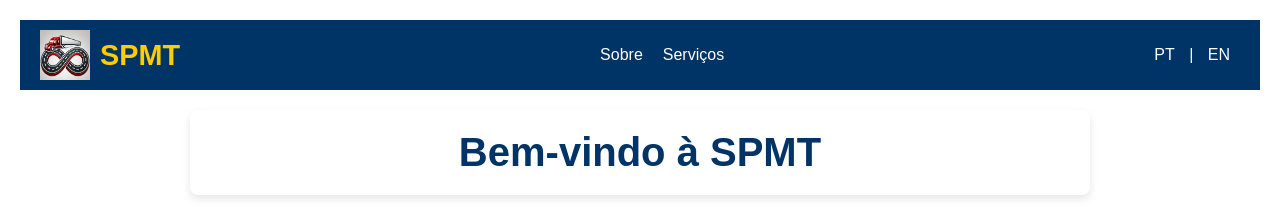
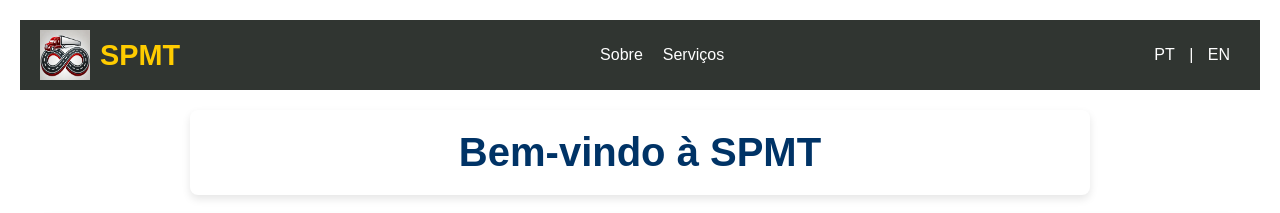
Before and after one commit to spmt-transportes/spmt, a plain HTML site: page index.html in a window 1280 px wide. Shown: the top 213 px of the page. Drawn offline with Linux system fonts and the light colour scheme.

Commit message:
test color

```diff
--- a/styles.css
+++ b/styles.css
@@ -24,7 +24,7 @@ header {
     justify-content: space-between;
     align-items: center;
     padding: 10px 20px;
-    background-color: #003366;
+    background-color: #303531;
     color: white;
 }
 
```
